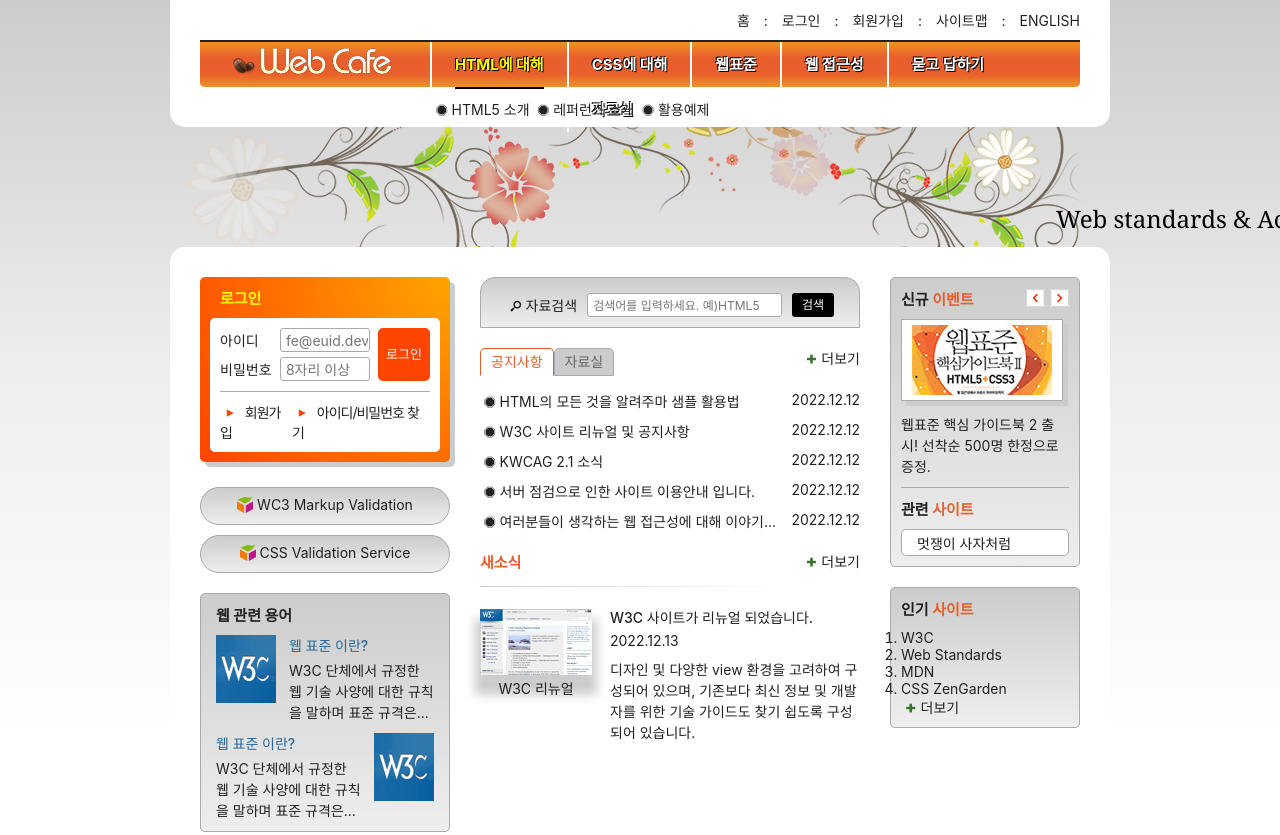
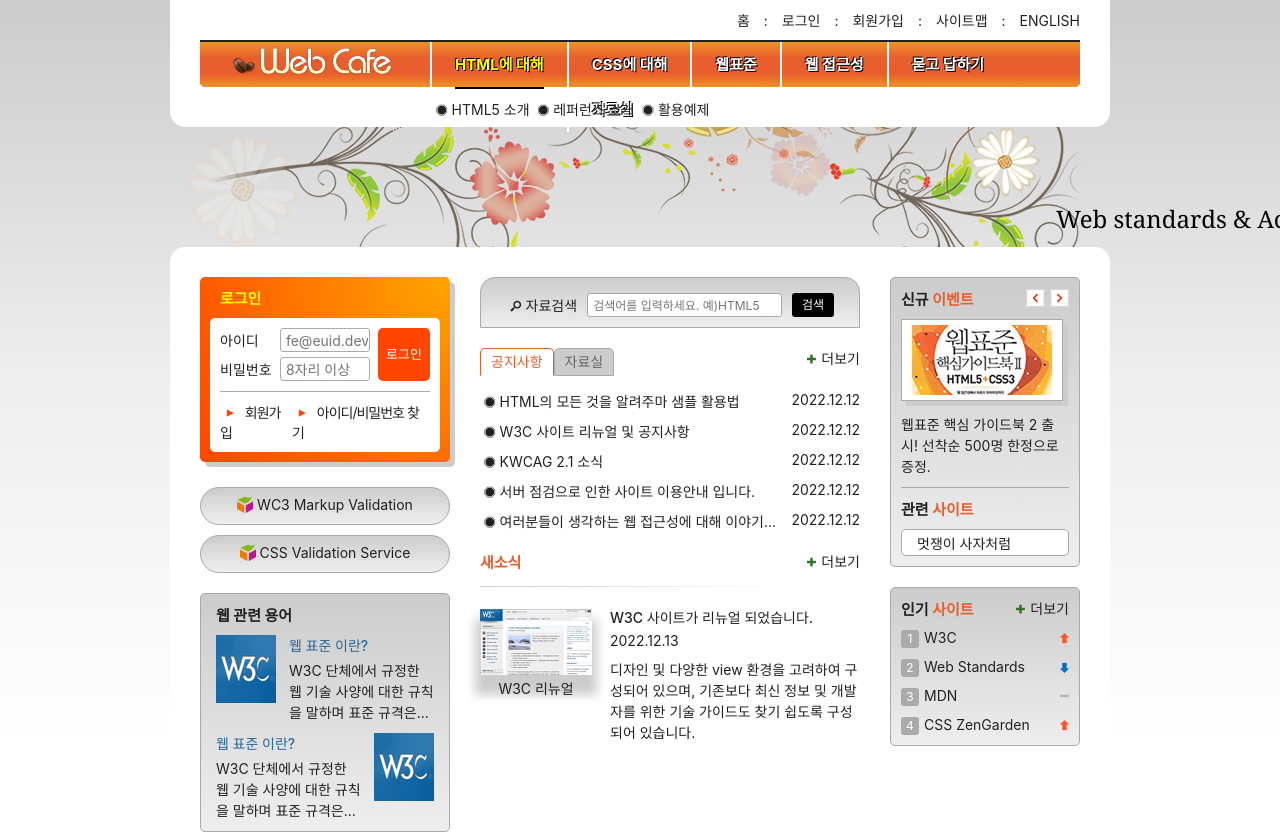
Before and after one commit to binwoonki/HTML5, a plain HTML site: page index.html in a window 1280 px wide. Shown: the top 835 px of the page. Drawn offline with Linux system fonts and the light colour scheme; a web font is replaced by a local one.

Commit message:
인기 사이트 완성

```diff
--- a/styles/style.css
+++ b/styles/style.css
@@ -754,6 +754,63 @@
   padding-bottom: 10px;
 }
 
+/* 인기 사이트 */
+
+.favorite{
+  position:relative;
+}
+
+.favorite-list{
+  list-style-type: none;
+}
+
+.favorite-list li{
+  margin-top: 10px;
+  counter-increment: number;
+  position:relative;
+}
+
+.favorite-list li::before{
+  content:counter(number);
+  background-color: #aaa;
+  color:#fff;
+  border-radius:3px;
+  font-size: 1.2rem;
+  margin-right:5px;
+  display:inline-block;
+  width: 1.5em;
+  text-align: center;
+  line-height: 1.5;
+}
+
+.up,
+.stop,
+.down{
+  position:absolute;
+  top: 50%;
+  right: 0;
+  margin-top: -6px;
+  width: 20px;
+  height: 11px;
+  margin-left: auto;
+  background: url(./images/rank.png) no-repeat 100% 0;
+}
+
+.stop{
+  background-position: 100% -22px;
+}
+
+.down{
+  background-position: 100% -44px;
+}
+
+.favorite-more{
+  position:absolute;
+  top: -8px;
+  right: -8px;
+  padding:8px;
+}
+
 
 /* 슬로건 */
 .slogan {
```
